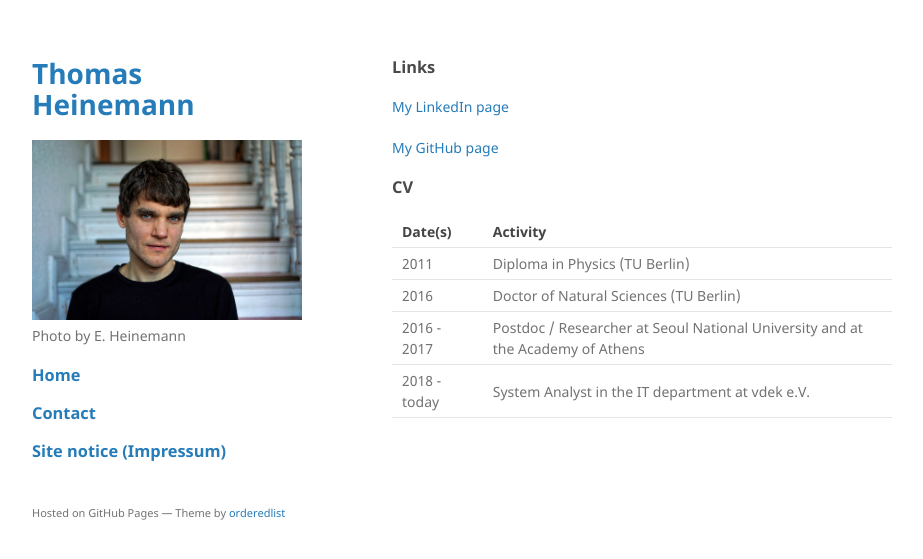
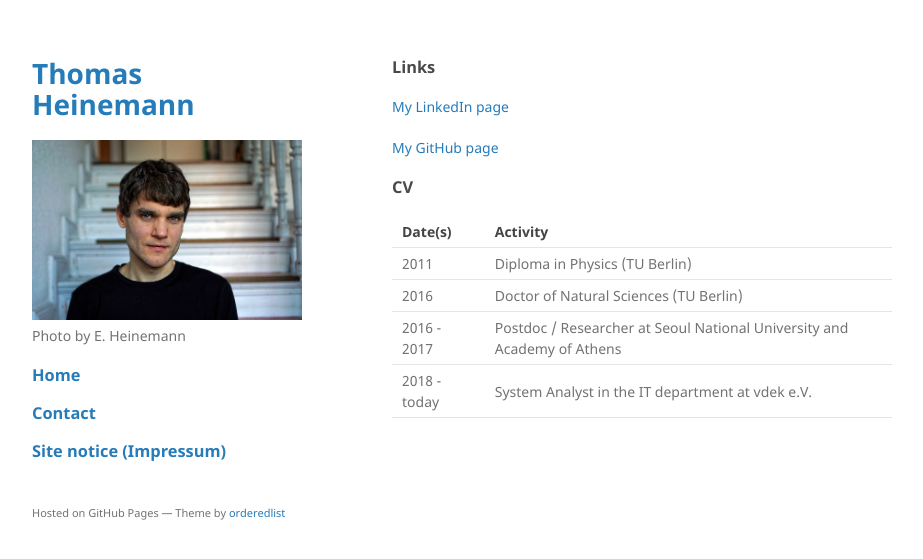
Before and after one commit to thomasheinemann/thomasheinemann.github.io, a Jekyll site: the page built from index.md, in a window 1280 px wide. Shown: the top 559 px of the page, without its empty margins (178-1101 px from the left). Built offline with Jekyll 4.4.1, drawn with Linux system fonts in a browser that asks for light colours; the repository's description, which GitHub fills in, is left out.

Commit message:
changed CV

```diff
--- a/index.md
+++ b/index.md
@@ -29,7 +29,7 @@ layout: default
 |:------------------|:------------------|
 | 2011              | Diploma in Physics (TU Berlin) |
 | 2016              | Doctor of Natural Sciences (TU Berlin)  |
-| 2016 - 2017       | Postdoc / Researcher at Seoul National University and at the Academy of Athens     |
+| 2016 - 2017       | Postdoc / Researcher at Seoul National University and Academy of Athens     |
 | 2018 - today      | System Analyst in the IT department at vdek e.V. |
 
 
```
